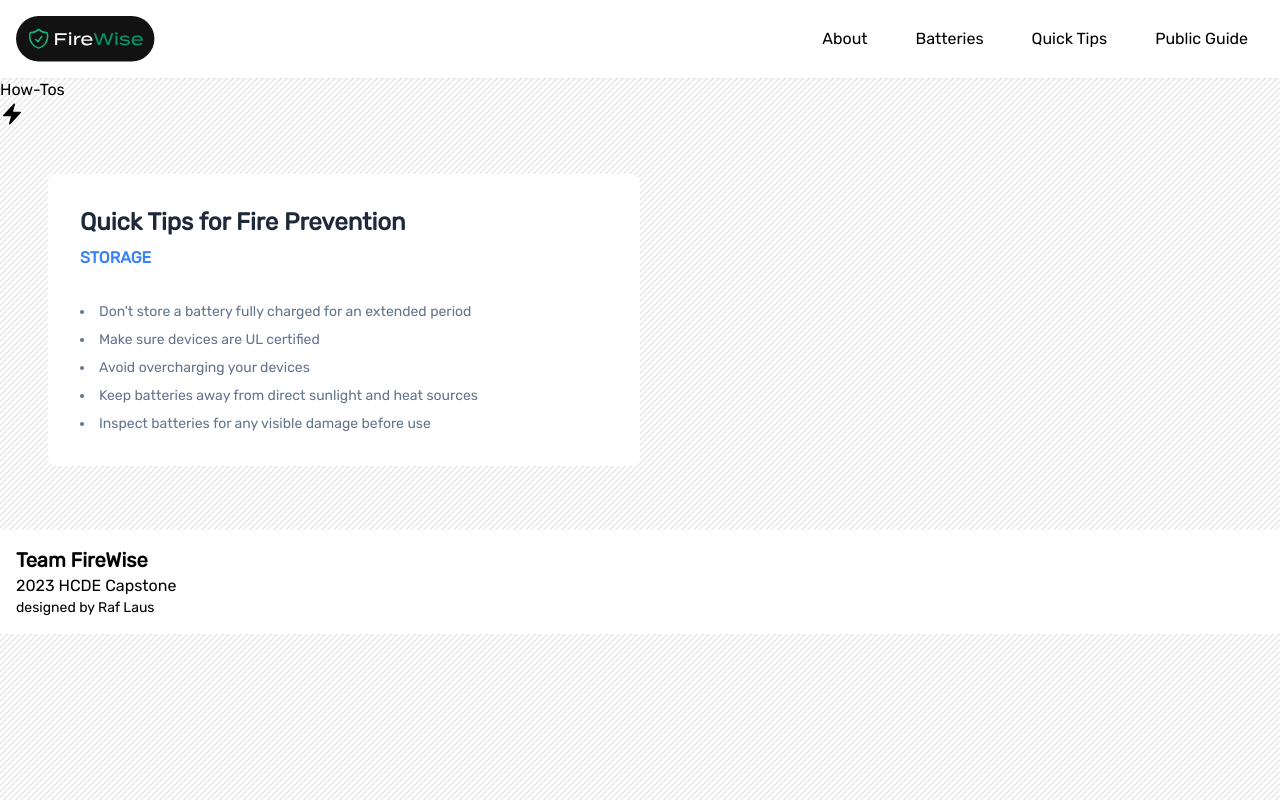
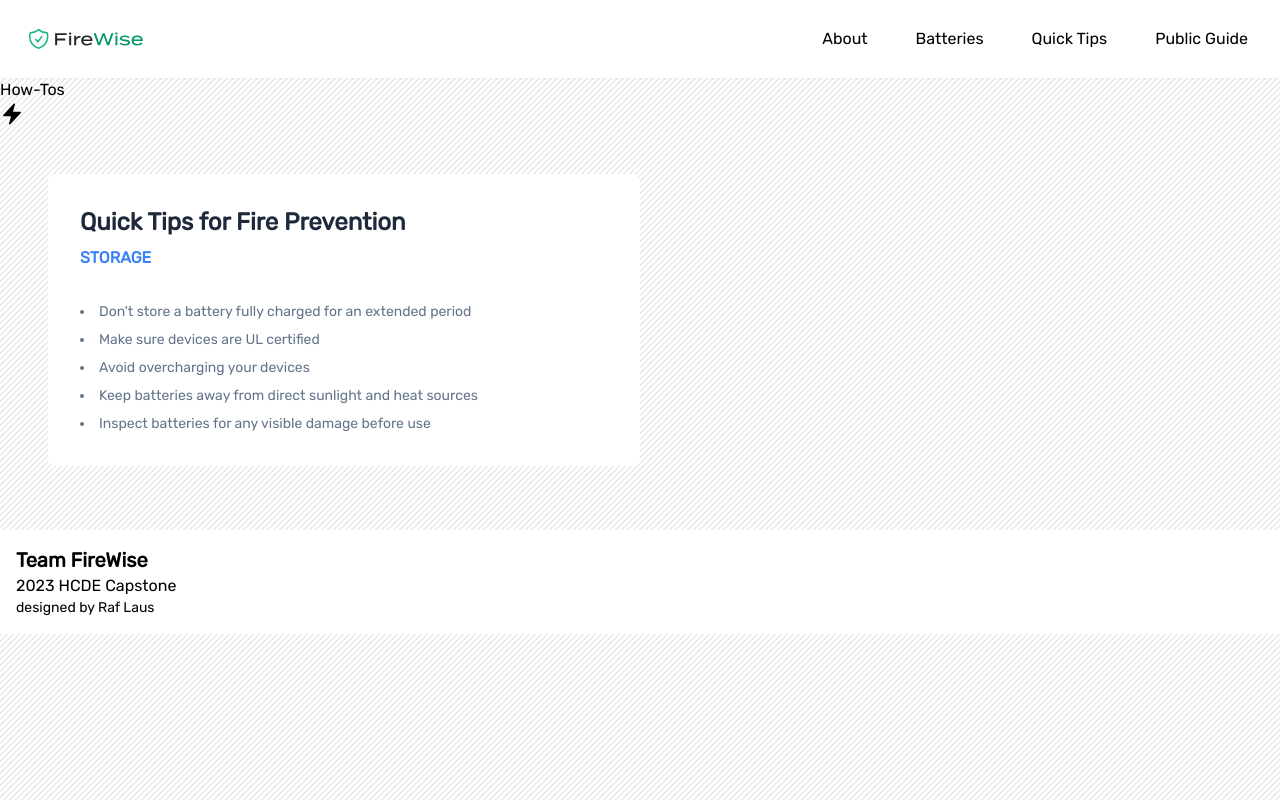
Before and after one commit to raflaus/FireWise, a plain HTML site: page QuickTips.html in a window 1280 px wide. Drawn offline with nearby package versions, Linux system fonts and the light colour scheme.

Commit message:
changed logo to white

```diff
--- a/QuickTips.html
+++ b/QuickTips.html
@@ -17,7 +17,7 @@
 <header class="bg-white shadow-sm" x-data="{ open: false }">
         <nav class="container mx-auto px-4 py-4">
           <div class="flex justify-between items-center">
-            <a href="https://raflaus.github.io/FireWise"><img src="images/FIreWiseblack.svg" alt="FireWise" class="h-full w-2/3">
+            <a href="https://raflaus.github.io/FireWise"><img src="images/FireWisewhite.svg" alt="FireWise" class="h-full w-2/3">
     </a>
             <div class="hidden md:flex space-x-4">
               <a href="./about.html" class="px-4 py-2 hover:bg-gray-100 rounded">About</a>
```
Also changed, not shown: about.html (+1 -1 lines), batteries.html (+1 -1 lines), publicguide.html (+1 -1 lines).
